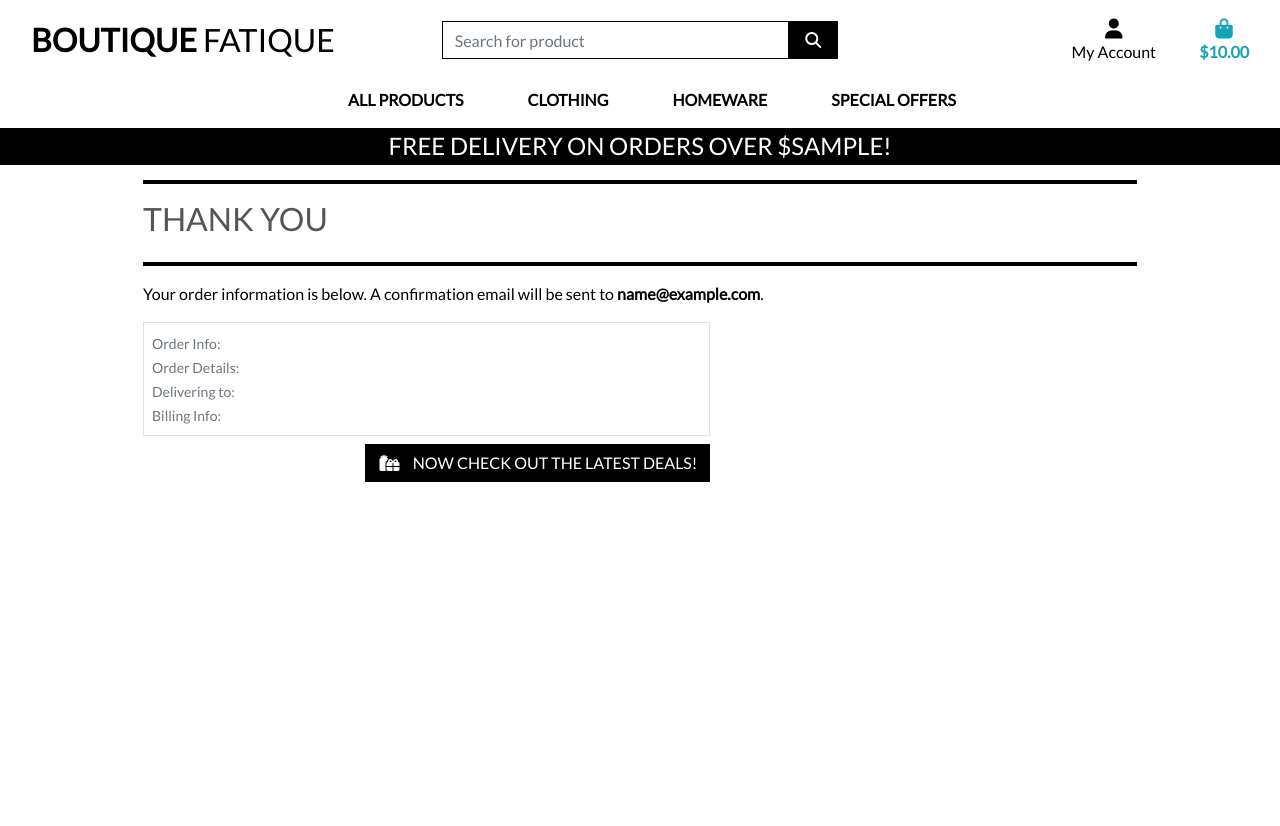
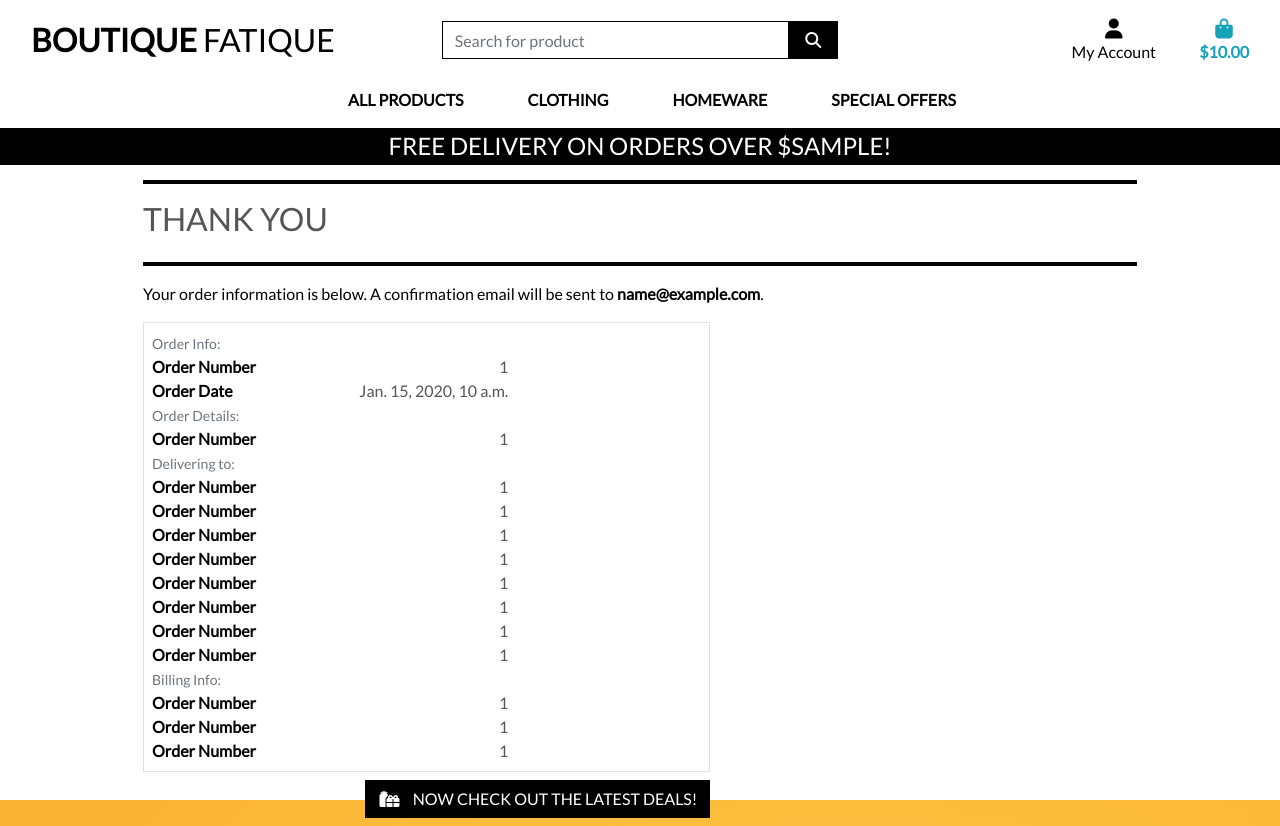
Before and after one commit to Silver25/boutique-fatigue, a Django app: template checkout/templates/checkout/checkout_success.html in a window 1280 px wide. Before the commit the page ends 482 px from the top, so only its background shows below. Run offline with Django 3.2, Linux system fonts and the light colour scheme; the template is opened without the code that fills it: most values are stand-ins (such as "Sample title", 1, 10 or a date in 2020); some libraries are stand-ins or nearby versions.

Commit message:
Update with needed rows for details

```diff
--- a/checkout/templates/checkout/checkout_success.html
+++ b/checkout/templates/checkout/checkout_success.html
@@ -36,8 +36,35 @@
                     </div>
 
                     <div class="row">
+                        <div class="col-12 col-md-4">
+                            <p class="mb-0 text-black font-weight-bold">Order Number</p>
+                        </div>
+                        <div class="col-12 col-md-4 text-md-right">
+                            <p class="mb-0">{{ order.order_number }}</p>
+                        </div>
+                    </div>
+
+                    <div class="row">
+                        <div class="col-12 col-md-4">
+                            <p class="mb-0 text-black font-weight-bold">Order Date</p>
+                        </div>
+                        <div class="col-12 col-md-4 text-md-right">
+                            <p class="mb-0">{{ order.order_date }}</p>
+                        </div>
+                    </div>
+
+                    <div class="row">
                         <div class="col">
                             <small class="text-muted">Order Details:</small>
+                        </div>
+                    </div>
+
+                    <div class="row">
+                        <div class="col-12 col-md-4">
+                            <p class="mb-0 text-black font-weight-bold">Order Number</p>
+                        </div>
+                        <div class="col-12 col-md-4 text-md-right">
+                            <p class="mb-0">{{ order.order_number }}</p>
                         </div>
                     </div>
 
@@ -48,10 +75,110 @@
                     </div>
 
                     <div class="row">
+                        <div class="col-12 col-md-4">
+                            <p class="mb-0 text-black font-weight-bold">Order Number</p>
+                        </div>
+                        <div class="col-12 col-md-4 text-md-right">
+                            <p class="mb-0">{{ order.order_number }}</p>
+                        </div>
+                    </div>
+
+                    <div class="row">
+                        <div class="col-12 col-md-4">
+                            <p class="mb-0 text-black font-weight-bold">Order Number</p>
+                        </div>
+                        <div class="col-12 col-md-4 text-md-right">
+                            <p class="mb-0">{{ order.order_number }}</p>
+                        </div>
+                    </div>
+
+                    <div class="row">
+                        <div class="col-12 col-md-4">
+                            <p class="mb-0 text-black font-weight-bold">Order Number</p>
+                        </div>
+                        <div class="col-12 col-md-4 text-md-right">
+                            <p class="mb-0">{{ order.order_number }}</p>
+                        </div>
+                    </div>
+
+                    <div class="row">
+                        <div class="col-12 col-md-4">
+                            <p class="mb-0 text-black font-weight-bold">Order Number</p>
+                        </div>
+                        <div class="col-12 col-md-4 text-md-right">
+                            <p class="mb-0">{{ order.order_number }}</p>
+                        </div>
+                    </div>
+
+                    <div class="row">
+                        <div class="col-12 col-md-4">
+                            <p class="mb-0 text-black font-weight-bold">Order Number</p>
+                        </div>
+                        <div class="col-12 col-md-4 text-md-right">
+                            <p class="mb-0">{{ order.order_number }}</p>
+                        </div>
+                    </div>
+
+                    <div class="row">
+                        <div class="col-12 col-md-4">
+                            <p class="mb-0 text-black font-weight-bold">Order Number</p>
+                        </div>
+                        <div class="col-12 col-md-4 text-md-right">
+                            <p class="mb-0">{{ order.order_number }}</p>
+                        </div>
+                    </div>
+
+                    <div class="row">
+                        <div class="col-12 col-md-4">
+                            <p class="mb-0 text-black font-weight-bold">Order Number</p>
+                        </div>
+                        <div class="col-12 col-md-4 text-md-right">
+                            <p class="mb-0">{{ order.order_number }}</p>
+                        </div>
+                    </div>
+
+                    <div class="row">
+                        <div class="col-12 col-md-4">
+                            <p class="mb-0 text-black font-weight-bold">Order Number</p>
+                        </div>
+                        <div class="col-12 col-md-4 text-md-right">
+                            <p class="mb-0">{{ order.order_number }}</p>
+                        </div>
+                    </div>
+
+                    <div class="row">
                         <div class="col">
                             <small class="text-muted">Billing Info:</small>
                         </div>
                     </div>
+
+                    <div class="row">
+                        <div class="col-12 col-md-4">
+                            <p class="mb-0 text-black font-weight-bold">Order Number</p>
+                        </div>
+                        <div class="col-12 col-md-4 text-md-right">
+                            <p class="mb-0">{{ order.order_number }}</p>
+                        </div>
+                    </div>
+
+                    <div class="row">
+                        <div class="col-12 col-md-4">
+                            <p class="mb-0 text-black font-weight-bold">Order Number</p>
+                        </div>
+                        <div class="col-12 col-md-4 text-md-right">
+                            <p class="mb-0">{{ order.order_number }}</p>
+                        </div>
+                    </div>
+
+                    <div class="row">
+                        <div class="col-12 col-md-4">
+                            <p class="mb-0 text-black font-weight-bold">Order Number</p>
+                        </div>
+                        <div class="col-12 col-md-4 text-md-right">
+                            <p class="mb-0">{{ order.order_number }}</p>
+                        </div>
+                    </div>
+
                 </div>
                 <!-- end of order confirmation list -->
             </div>
```
